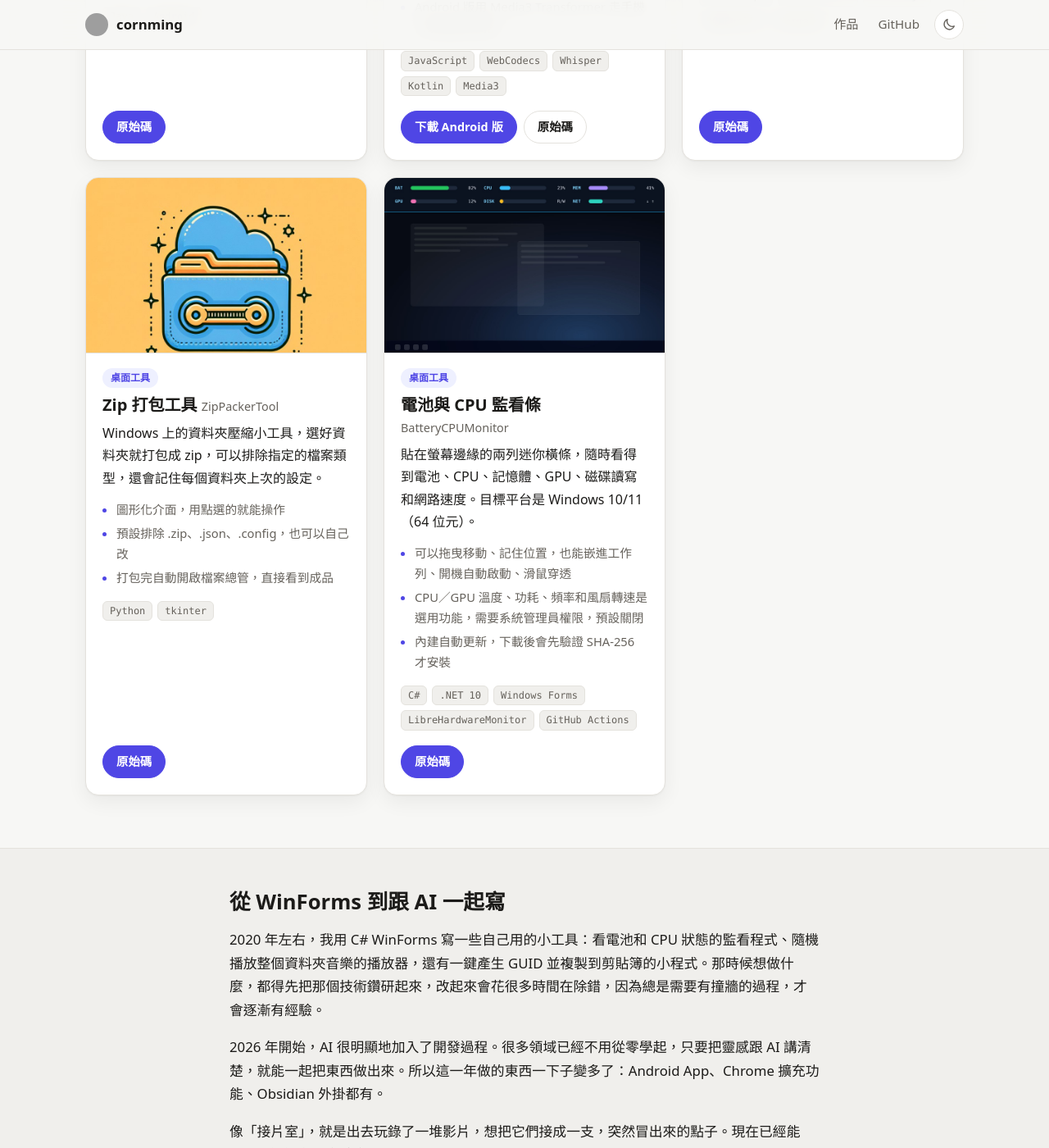
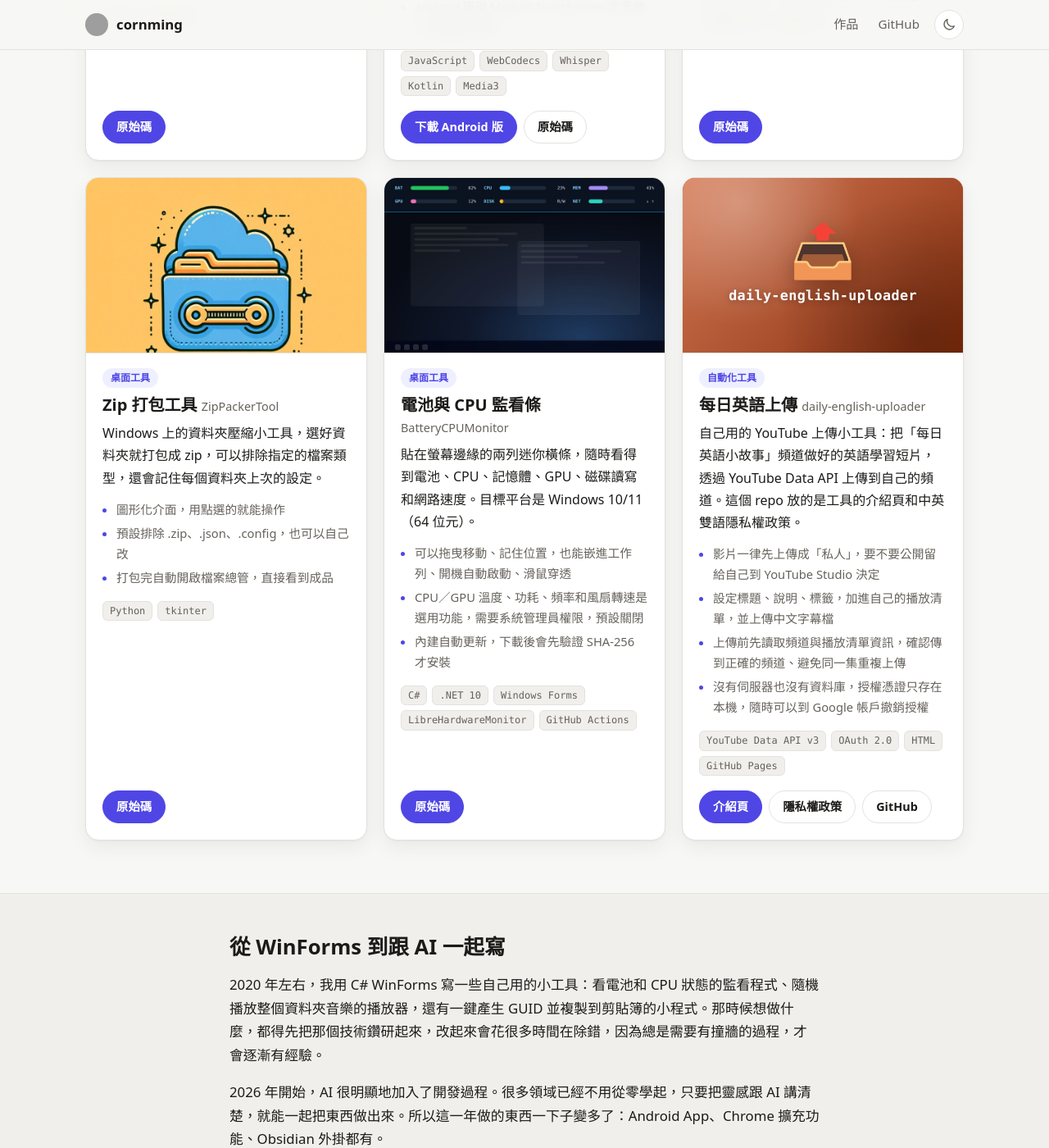
Before and after one commit to cornming/cornming.github.io, a Jekyll site: the page built from index.html, in a window 1280 px wide and 1400 px high, scrolled down 1987 px. Shown: the whole window at 82% size. Built offline with Jekyll 4.4.1, drawn with Linux system fonts in a browser that asks for light colours; grey boxes are pictures that could not be loaded.

Commit message:
新增作品「每日英語上傳」與「自動化工具」分類
- projects.yml 加入 daily-english-uploader（YouTube 上傳小工具的介紹頁與隱私權政策）
- categories.yml 新增 automation 分類
- 介紹內容只取自該 repo 的介紹頁與隱私權政策，repo 內沒有工具本體的程式碼，所以連結不標「原始碼」
- mh-3d-web 已在作品清單中，內容與 README 核對後無需更動

Co-Authored-By: Claude Sonnet 5.5 <noreply@anthropic.com>
Claude-Session: https://claude.ai/code/session_0171Qeh4oZnVGBvcL1gMDFQA

```diff
--- a/_data/categories.yml
+++ b/_data/categories.yml
@@ -10,3 +10,5 @@
   label: 瀏覽器擴充功能
 - key: desktop
   label: 桌面工具
+- key: automation
+  label: 自動化工具
--- a/_data/projects.yml
+++ b/_data/projects.yml
@@ -141,3 +141,23 @@
   links:
     - label: 原始碼
       url: https://github.com/cornming/BatteryCPUMonitor
+
+- name: 每日英語上傳
+  en: daily-english-uploader
+  categories: [automation]
+  summary: 自己用的 YouTube 上傳小工具：把「每日英語小故事」頻道做好的英語學習短片，透過 YouTube Data API 上傳到自己的頻道。這個 repo 放的是工具的介紹頁和中英雙語隱私權政策。
+  highlights:
+    - 影片一律先上傳成「私人」，要不要公開留給自己到 YouTube Studio 決定
+    - 設定標題、說明、標籤，加進自己的播放清單，並上傳中文字幕檔
+    - 上傳前先讀取頻道與播放清單資訊，確認傳到正確的頻道、避免同一集重複上傳
+    - 沒有伺服器也沒有資料庫，授權憑證只存在本機，隨時可以到 Google 帳戶撤銷授權
+  tech: [YouTube Data API v3, OAuth 2.0, HTML, GitHub Pages]
+  icon: "📤"
+  accent: "#c2410c"
+  links:
+    - label: 介紹頁
+      url: https://cornming.github.io/daily-english-uploader/
+    - label: 隱私權政策
+      url: https://cornming.github.io/daily-english-uploader/privacy.html
+    - label: GitHub
+      url: https://github.com/cornming/daily-english-uploader
```
